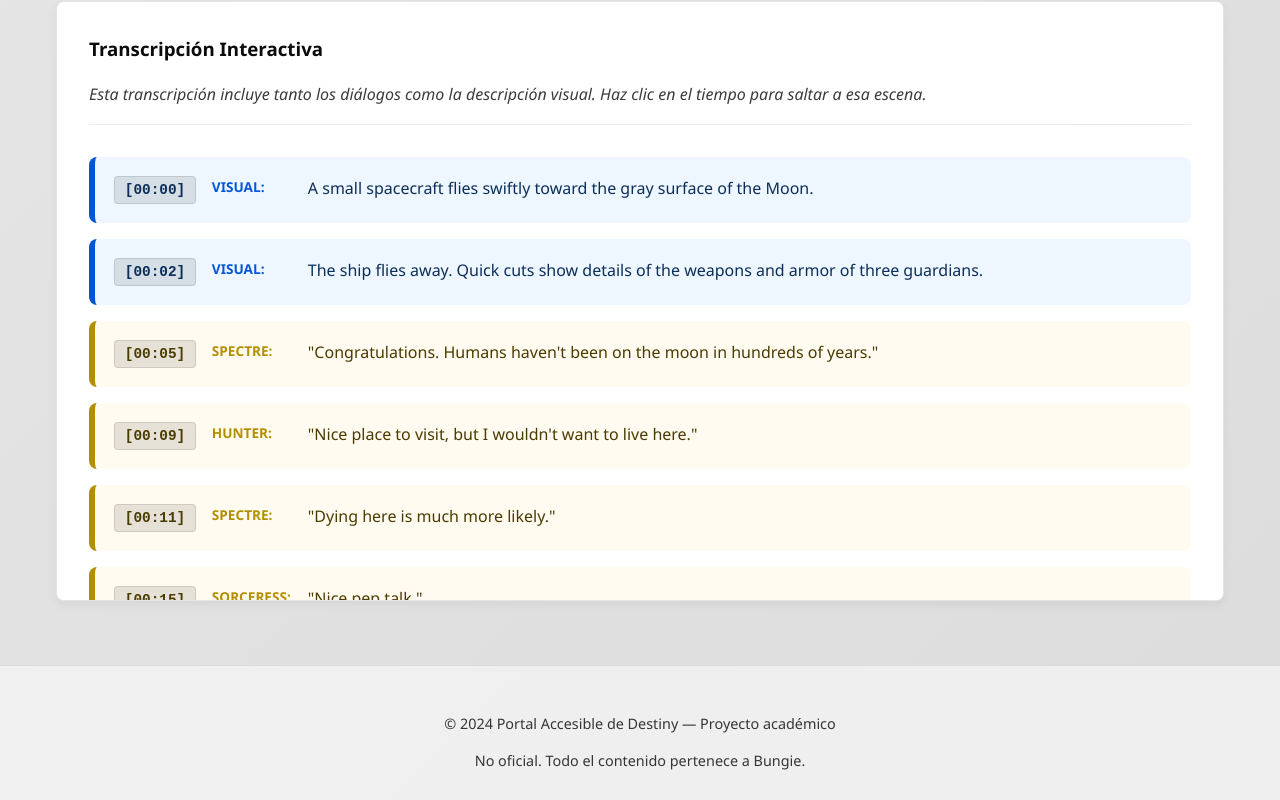
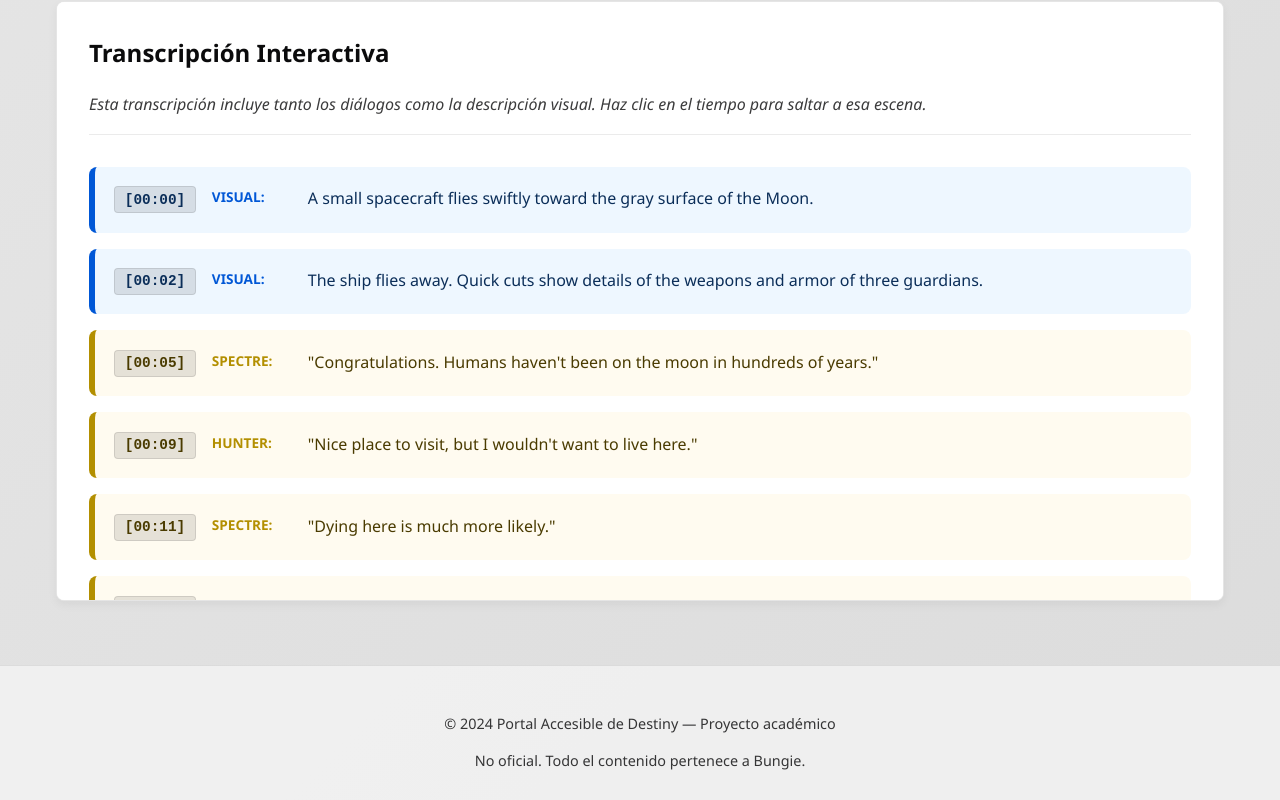
Before and after one commit to Fermartz60/Accessibility-Project, a plain HTML site: page video.html in a window 1280 px wide. Both pictures are taken after a click on the button "📜 Ver Transcripción Completa (Diálogos y Descripción)". Shown: the part 957-1757 px from the top of the page. Drawn offline with Linux system fonts and the light colour scheme.

Commit message:
Eliminación de h3 en pestaña de video

```diff
--- a/video.html
+++ b/video.html
@@ -86,7 +86,7 @@
         <!-- TRANSCRIPCIÓN INTERACTIVA -->
         <section id="transcript-panel" class="transcript-section" hidden>
             <div class="transcript-box">
-                <h3>Transcripción Interactiva</h3>
+                <h2>Transcripción Interactiva</h2>
                 <p class="transcript-intro">Esta transcripción incluye tanto los diálogos como la descripción visual. Haz clic en el tiempo para saltar a esa escena.</p>
 
                 <ul class="transcript-list">
```
